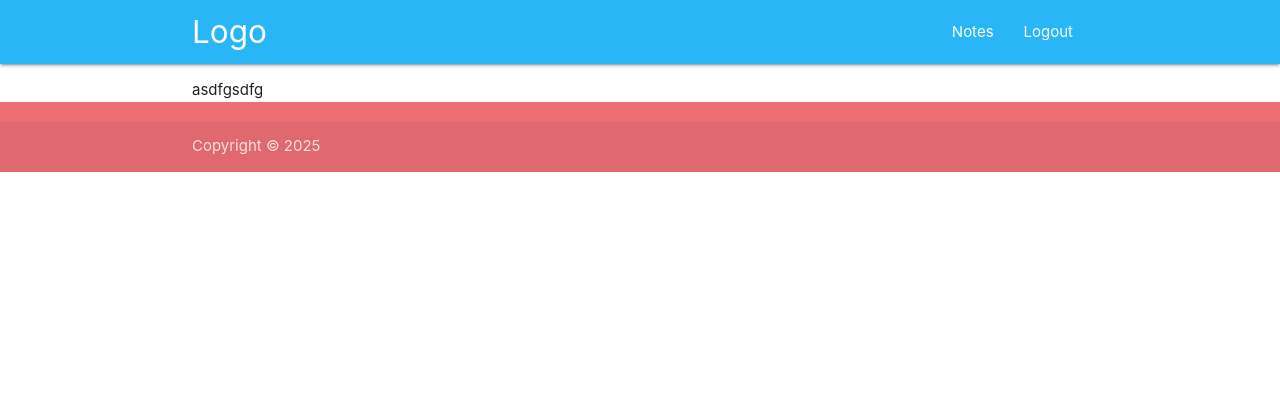
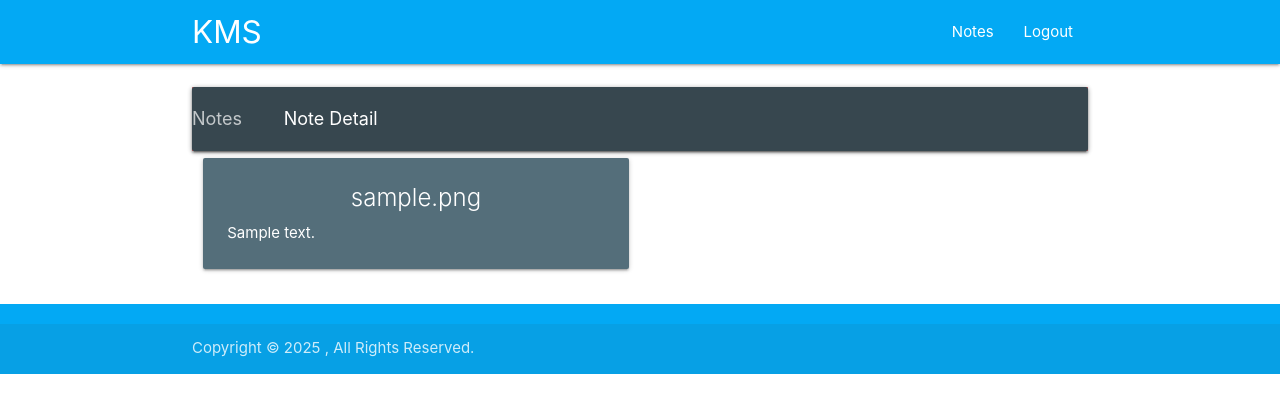
Before and after one commit to vanlalpeka/django_fullstack, a Django app: page /notes/1/ in a window 1280 px wide. Shown: the top 413 px of the page. Run offline with Django 3.2, Linux system fonts and the light colour scheme; a user stored in the database is signed in; tables that the repository leaves empty hold one stand-in row (values such as "Sample post"); some libraries are stand-ins or nearby versions.

Commit message:
note details

```diff
--- a/app/ajax_datatable_views.py
+++ b/app/ajax_datatable_views.py
@@ -22,9 +22,9 @@ class NoteAjaxDatatableView(AjaxDatatableView):
 
     def customize_row(self, row, obj):
         # 'row' is a dictionary representing the current row, and 'obj' is the current object.
-        row['file_number'] = f'<a href="/notes/{obj.id}">{obj.file_number}</a>'
-        row['concerned_department'] =Truncator(obj.concerned_department).chars(20)
-        row['comment'] =Truncator(obj.comment).chars(30)
+        row['file_number'] = f'<a href="/notes/{int(obj.pk)}">{obj.file_number}</a>'
+        # row['concerned_department'] =Truncator(obj.concerned_department).chars(20)
+        # row['comment'] =Truncator(obj.comment).chars(30)
         row['date'] = obj.date.strftime("%d.%m.%Y")
         return
 
--- a/app/urls.py
+++ b/app/urls.py
@@ -9,5 +9,5 @@ urlpatterns = [
     path('notes/', NoteListView.as_view(), name='note_list'),
     path('logout/', custom_logout_view, name='custom_logout'),
     path('profile/', UserProfileDetailView.as_view(), name='profile'),
-    path('notes/<str:pk>/', NoteDetailView.as_view(), name='note_detail'),
+    path('notes/<int:pk>/', NoteDetailView.as_view(), name='note_detail'),
 ]
--- a/templates/app/note_detail.html
+++ b/templates/app/note_detail.html
@@ -1,5 +1,26 @@
 {% extends "base.html" %}
+{% load static %}
 
 {% block content %}
-asdfgsdfg
+
+  <nav>
+    <div class="nav-wrapper card blue-grey darken-3">
+      <div class="col s12">
+        <a href="{% url 'note_list' %}" class="breadcrumb">Notes</a>
+        <a href="#!" class="breadcrumb">Note Detail</a>
+      </div>
+    </div>
+  </nav>
+
+    <div class="row">
+        <div class="col s12 m6">
+            <div class="card blue-grey darken-1">
+                <div class="card-content white-text">
+                    <span class="card-title center-align">{{ note.file_number }}</span>
+                    <p>{{ note.comment }}</p>
+                </div>
+            </div>
+        </div>
+    </div>
+
 {% endblock %}
--- a/templates/base.html
+++ b/templates/base.html
@@ -1,4 +1,3 @@
-<!-- filepath: /home/peka/django_fullstack/myapp/templates/base.html -->
 <!DOCTYPE html>
 <html lang="en">
 <head>
@@ -10,8 +9,7 @@
 
   {% block extrastyle %}
   {% endblock extrastyle %}
-  <!-- Data Table CSS -->
-  <link rel="stylesheet" href="https://cdn.datatables.net/1.10.24/css/dataTables.bootstrap4.min.css">
+
 
   <link href="https://fonts.googleapis.com/icon?family=Material+Icons" rel="stylesheet">
 
@@ -32,7 +30,7 @@
   </main>
 
     <!-- Footer -->
-    <footer class="page-footer">
+    <footer class="page-footer light-blue lighten-6">
         <!-- <div class="container">
           <div class="row">
             <div class="col l6 s12">
@@ -52,17 +50,11 @@
         </div> -->
         <div class="footer-copyright">
           <div class="container">
-            Copyright © {% now "Y" %}
+              Copyright © {% now "Y" %} , All Rights Reserved.
           <!-- <a class="grey-text text-lighten-4 right" href="#!">More Links</a> -->
           </div>
         </div>
       </footer>
-
-
-
-
-    <script src="https://code.jquery.com/jquery-3.7.1.js"></script>
-    <script src="https://cdn.datatables.net/2.2.1/js/dataTables.js"></script>
 
     <!-- Material UI Kit JS -->
     <script src="https://cdnjs.cloudflare.com/ajax/libs/materialize/1.0.0/js/materialize.min.js"></script>
--- a/templates/navbar.html
+++ b/templates/navbar.html
@@ -7,9 +7,9 @@
         <li class="divider"></li>
         <li><a href="#!">three</a></li>
     </ul>
-    <nav class="light-blue lighten-1" role="navigation">
+    <nav class="light-blue lighten-6" role="navigation">
         <div class="nav-wrapper container">
-            <a id="logo-container" href="{% url 'landing_page' %}" class="brand-logo">Logo</a>
+            <a id="logo-container" href="{% url 'landing_page' %}" class="brand-logo">KMS</a>
             <ul class="right hide-on-med-and-down">
                 <li><a href="{% url 'note_list' %}">Notes</a></li>
                 <!-- <li><a href="badges.html">Components</a></li> -->
```
Also changed, not shown: app/views.py (+7 -0 lines), templates/app/note_list.html (+35 -5 lines).
